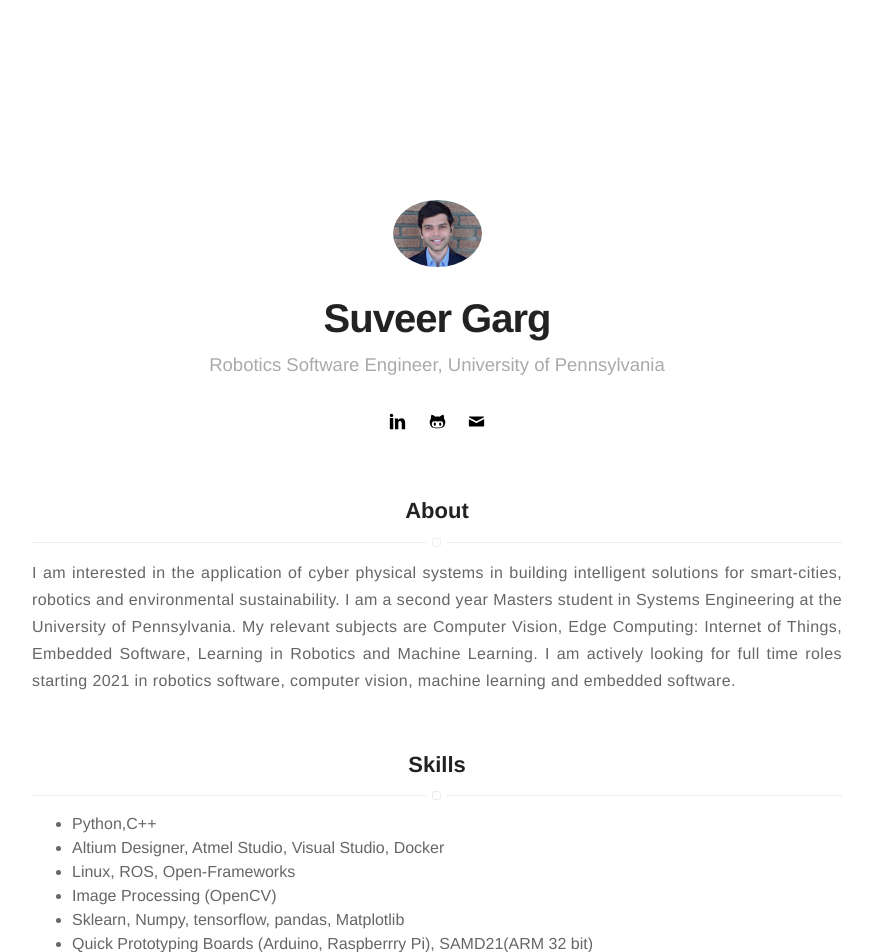
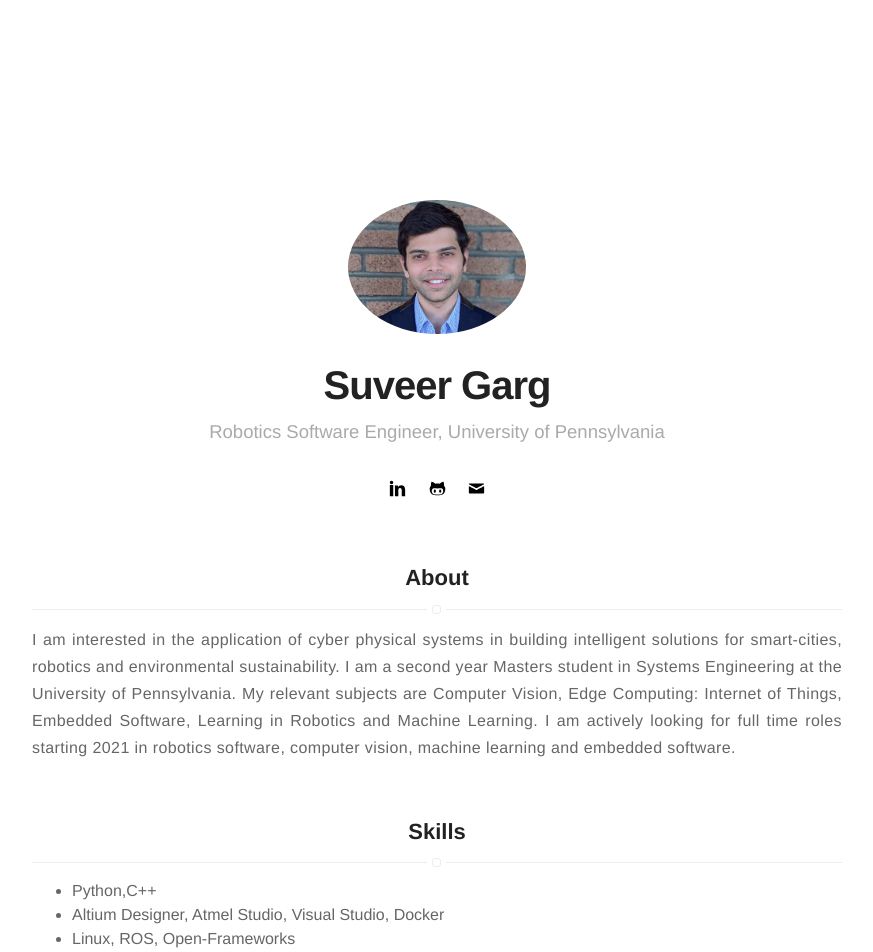
Before and after one commit to suveergarg/suveergarg.github.io, a Jekyll site: the page built from index.html, in a window 1280 px wide. Shown: the top 952 px of the page, without its empty margins (203-1076 px from the left). Built offline with Jekyll 4.4.1, drawn with Linux system fonts in a browser that asks for light colours.

Commit message:
size changes

```diff
--- a/_includes/header.html
+++ b/_includes/header.html
@@ -1,6 +1,6 @@
 <header class="header-home {% if site.animation %}animated{% endif %}">
     <span class="link">
-        <img class="selfie" width="89" height="67" alt="{{ site.name }}" src="{% if site.external-image %}{{ site.picture }}{% else %}{{ site.url }}/{{ site.picture }}{% endif %}" />
+        <img class="selfie" width="178" height="134" alt="{{ site.name }}" src="{% if site.external-image %}{{ site.picture }}{% else %}{{ site.url }}/{{ site.picture }}{% endif %}" />
     </span>
 
     <h1 class="title">{{ site.name }}</h1>
```
